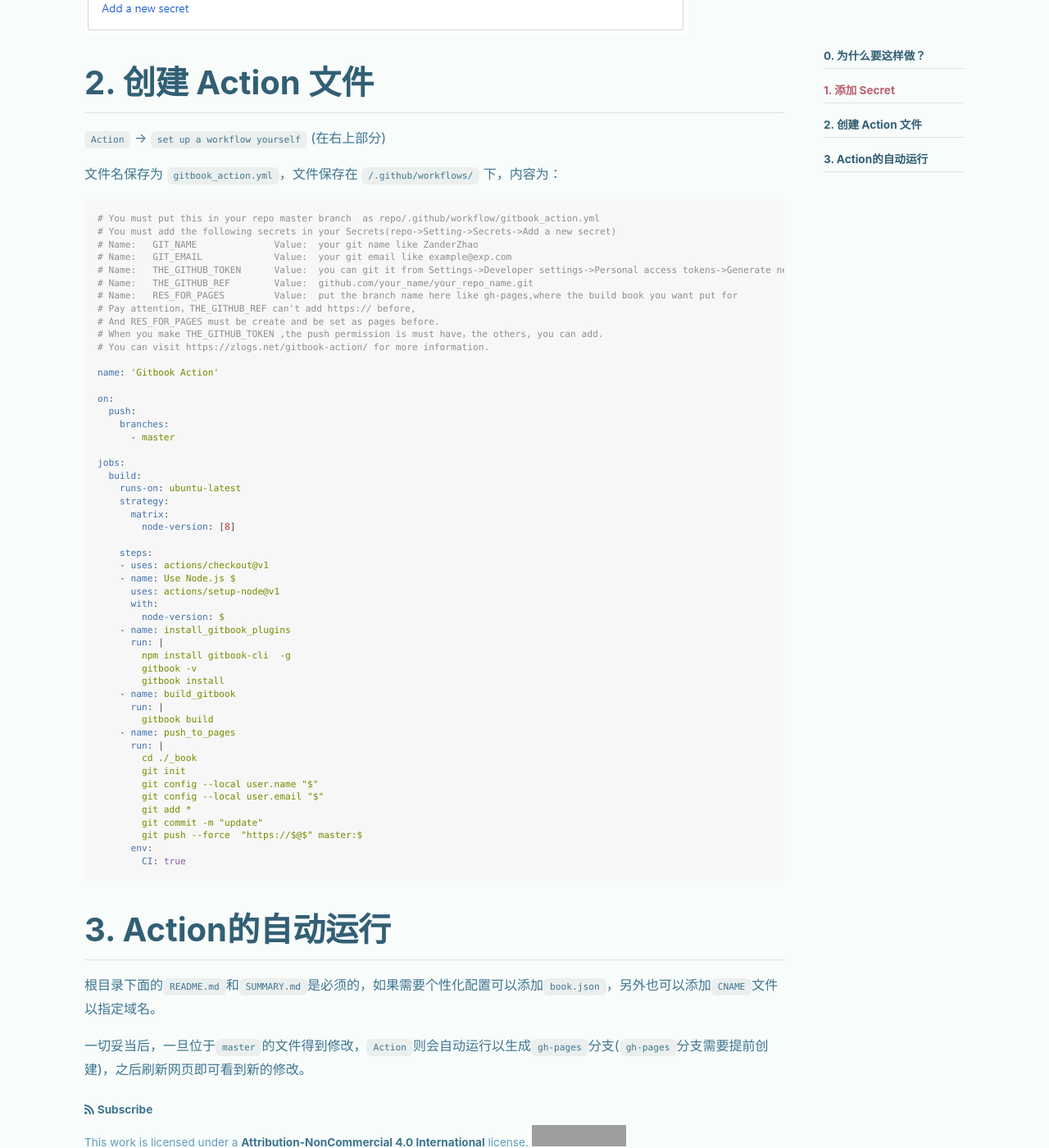
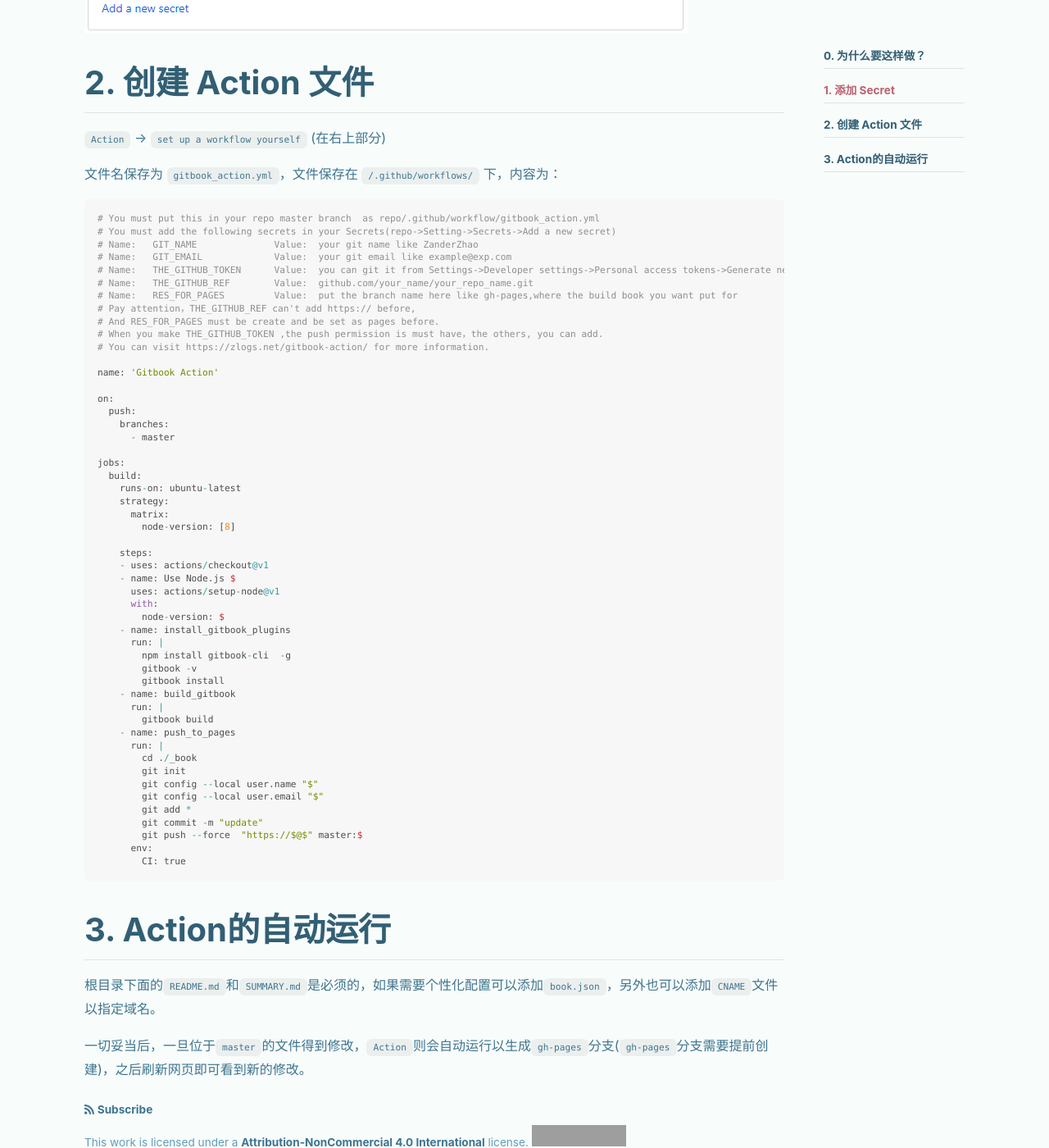
Before and after one commit to x-researcher/blog, a Jekyll site: the page built from _posts/2020-02-22-gitbook-action.md, in a window 1280 px wide and 1400 px high, scrolled down 1810 px. Shown: the whole window at 82% size. Built offline with Jekyll 4.4.1, drawn with Linux system fonts in a browser that asks for light colours; nearby versions of some CDN libraries; comment, search, counter and statistics services are not loaded; grey boxes are pictures that could not be loaded.

Commit message:
fix yml code error

```diff
--- a/_posts/2020-02-22-gitbook-action.md
+++ b/_posts/2020-02-22-gitbook-action.md
@@ -33,7 +33,7 @@ Gitbook的结构文件保存在master分支里，然后利用Github Action自动
 `Action` -> `set up a workflow yourself` (在右上部分)
 
 文件名保存为 `gitbook_action.yml`，文件保存在 `/.github/workflows/` 下，内容为：
-~~~yml
+~~~python
 # You must put this in your repo master branch  as repo/.github/workflow/gitbook_action.yml
 # You must add the following secrets in your Secrets(repo->Setting->Secrets->Add a new secret)
 # Name:   GIT_NAME              Value:  your git name like ZanderZhao
```
